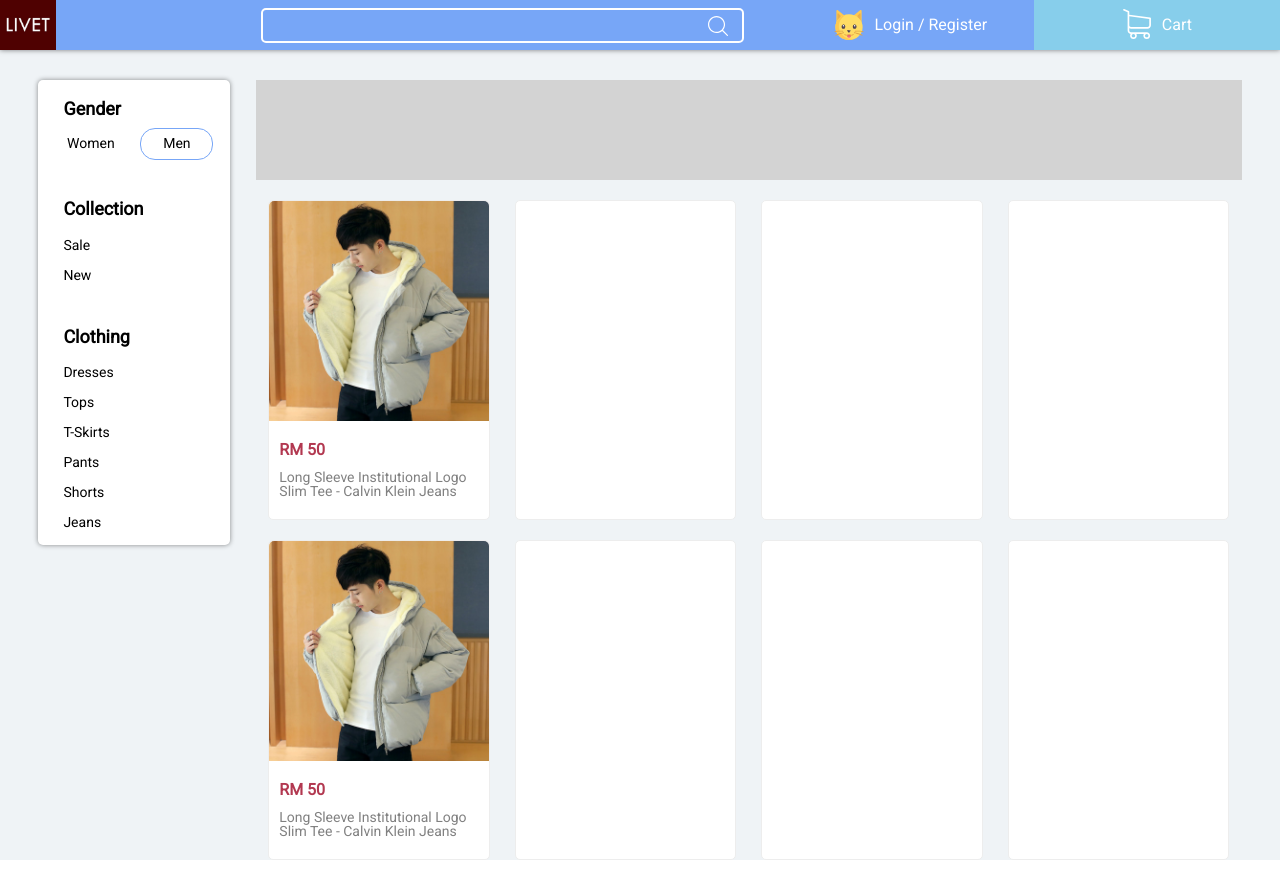
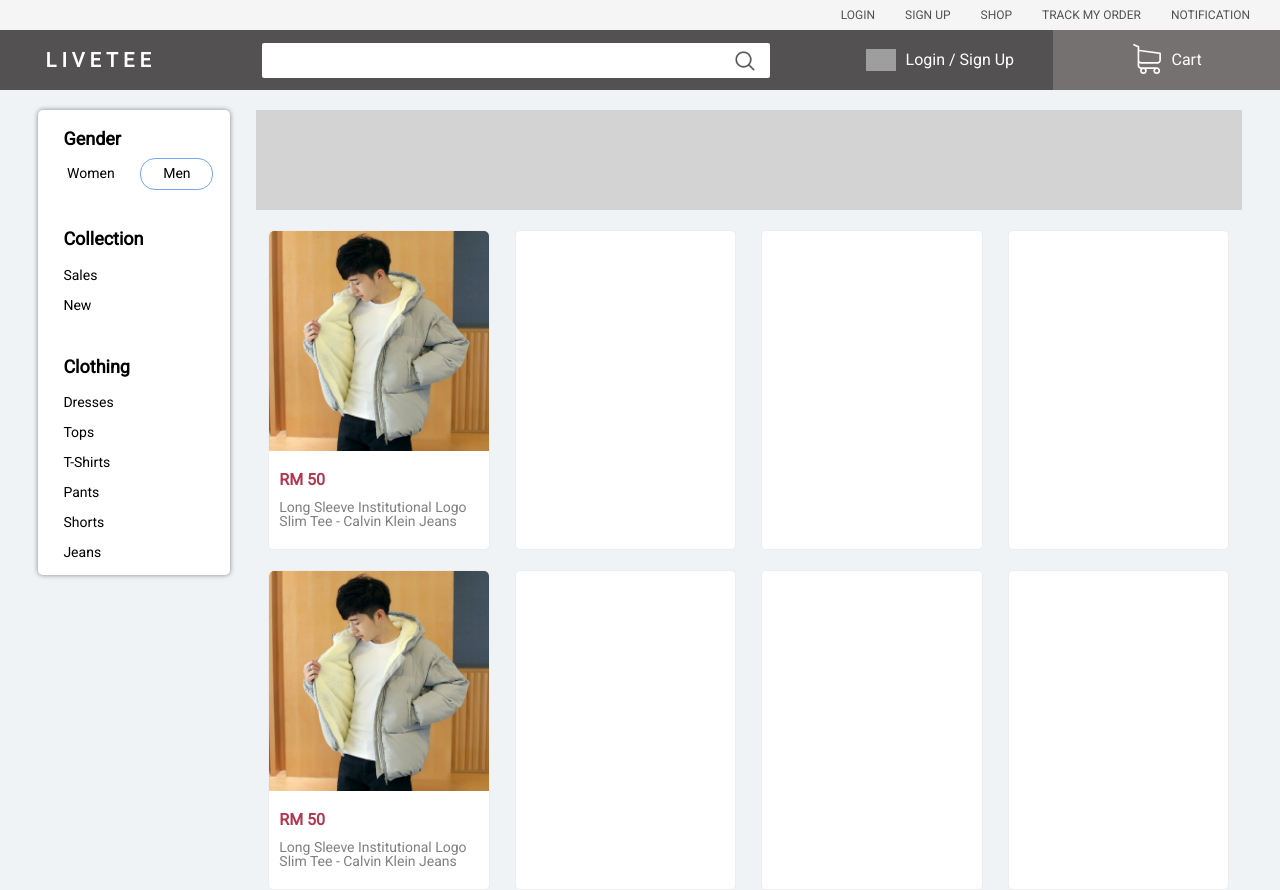
Before and after one commit to wayneng6010/LiveTee, a PHP site: page /html/userHome.html in a window 1280 px wide. Before the commit the page ends 860 px from the top, so only its background shows below. Run offline with PHP 8.4, Linux system fonts and the light colour scheme; grey boxes are pictures that could not be loaded.

Commit message:
user header

```diff
--- a/css/style.css
+++ b/css/style.css
@@ -108,18 +108,69 @@ div#loginInner p{
 	border-bottom: 3px solid #D3E3FC;
 }
 
-div#headerUser{
+div#headerUserTopNav{
 	width: 100%;
-	height: 50px;
-	background-color: #77a6f7;
+	height: 30px;
+	background-color: #f5f5f5;
 	display: flex;
 	position: fixed;
 	z-index: 1;
-	box-shadow: 0px 0px 5px rgba(0, 0, 0, 0.5);
+	color: #535151;
+}
+
+div#headerUserTopNav div#topNavLeft{
+	display: flex;
+	flex: .6;
+}
+
+div#headerUserTopNav div#topNavRight{
+	display: flex;
+	flex: .4;
+	align-items: center;
+  	justify-content: flex-end;
+}
+
+div#headerUserTopNav div#topNavRight a{
+	text-decoration: none;
+	margin-right: 30px;
+	font-size: 12px;
+	display: flex;
+	align-items: center;
+  	justify-content: center;
+	color: #535151;
+	text-transform: uppercase;
+}
+
+div#headerUserTopNav div#topNavRight a:hover{
+	filter: brightness(1.4);
+}
+
+div#headerUser{
+	width: 100%;
+	height: 60px;
+	background-color: #535151;
+	display: flex;
+	position: fixed;
+	z-index: 1;
+	margin-top: 30px;
 }
 
 div#headerUser #flexLeft{
-	flex: 0.1;
+	flex: 0.2;
+	padding-left: 10px;
+	display: flex;
+	align-items: center;
+  	justify-content: center;
+  	text-align: center;
+  	letter-spacing: 5px;
+  	font-weight: bold;
+}
+
+div#headerUser #flexLeft a{
+	height: 100%;
+	display: flex;
+	align-items: center;
+  	justify-content: center;
 }
 
 div#headerUser #flexMiddle{
@@ -129,23 +180,24 @@ div#headerUser #flexMiddle{
   	justify-content: center;
   	text-align: center;
   	margin: auto;
-  	color: white;
   	font-style: bold;
 }
 
 div#headerUser #flexMiddle form{
-	margin-top: 8px;
+	margin-top: 13px;
 	width: 100%;
 }
 
 div#headerUser #flexMiddle form input[type=text]{
-	width: 70%;
+	width: 80%;
 	min-width: 100px;
 	height: 35px;
 	padding: 12px 10px;
-	margin-left: 15%;
 	box-sizing: border-box;
-	border-radius: 5px;
+	border-radius: 2px;
+	background-color: white;
+  	color: #535151;
+
 }
 
 div#headerUser #flexMiddle form input[type=image]{
@@ -182,12 +234,22 @@ div#headerUser #flexRight2{
 	align-items: center;
   	justify-content: center;
 	flex: 0.25;
-	background-color: skyblue;
+	background-color: #757171;
 	transition-duration: .2s;
 }
 
 div#headerUser #flexRight2 a{
 	text-decoration: none;
+	width: 100%;
+}
+
+div#headerUser #flexRight2 a div#cartDiv{
+	display: flex;
+	align-items: center;
+  	justify-content: center;
+	height: 50px;
+	background-color: #757171;
+	width: 100%;
 }
 
 div#headerUser #flexRight2 p{
@@ -413,7 +475,7 @@ div#sideBar button img{
 
 div#userSidebar{
   	position: fixed;
-  	top: 50px;
+  	top: 80px;
   	background-color: white;
   	margin-top: 30px;
   	margin-left: 3%;
@@ -431,7 +493,7 @@ div#sorting{
 	height: 100px;
 	position: relative;
 	left: 20%;
-	top: 80px;
+	top: 110px;
 	background-color: lightgrey;
 	margin-bottom: 20px;
 }
@@ -441,7 +503,7 @@ div#clothing{
 	min-width: 200px;
 	position: relative;
 	left: 20%;
-	top: 80px;
+	top: 110px;
 	/*border: 1px solid red;*/
 }
 
--- a/html/userHome.html
+++ b/html/userHome.html
@@ -6,25 +6,45 @@
 	<link href="https://fonts.googleapis.com/css?family=Roboto" rel="stylesheet">
 </head>
 <body>
+	<div id="headerUserTopNav">
+		<div id="topNavLeft">
+
+		</div>
+
+		<div id="topNavRight">
+			<a href="#">Login</a>
+			<a href="#">Sign Up</a>
+			<a href="#">Shop</a>
+			<a href="#">Track My Order</a>
+			<a href="#">Notification</a>
+		</div>
+	</div>
+
 	<div id="headerUser">
-		<div id="flexLeft"><a href="../html/adminHome.html"><img src="../Asset/Image/logo.jpg" width="auto" height="50"></a></div>
+		<div id="flexLeft">
+			<a href="../html/adminHome.html">
+				<p>LIVETEE</p>
+			</a>
+		</div>
 		<div id="flexMiddle">
 			<form action="/action_page.php" method="get">
 				<input type="text" name="searchTxt">
-				<input type="image" src="../Asset/Image/search.svg" width="20" height="auto" name="searchBtn">
+				<input type="image" src="../Asset/Image/search.png" width="20" height="auto" name="searchBtn">
 			</form>
 		</div>
 		<div id="flexRight1">
-			<img src="../Asset/Image/userProfile.svg" width="30" height="auto">
-			<p><a href="#">Login</a> / <a href="#">Register</a></p>
+			<img src="../Asset/Image/Profile.svg" width="30" height="auto">
+			<p><a href="#">Login</a> / <a href="#">Sign Up</a></p>
 		</div>
 		<div id="flexRight2">
-			<p>
 			<a href="#">
-				<img src="../Asset/Image/cart.svg" width="30" height="auto">
-				<p>Cart</p>
+				<div id="cartDiv">
+					<p>
+					<img src="../Asset/Image/cart.svg" width="30" height="auto">
+					<p>Cart</p>
+					</p>
+				</div>
 			</a>
-			</p>
 		</div>
 	</div>
 	<div id="userSidebar">
@@ -40,7 +60,7 @@
 
 		<div id="collSidebar">
 			<p><b>Collection</b></p>
-			<a href="#">Sale</a><br>
+			<a href="#">Sales</a><br>
 			<a href="#">New</a><br>
 		</div>
 		<br>
@@ -49,7 +69,7 @@
 			<p><b>Clothing</b></p>
 			<a href="#">Dresses</a><br>
 			<a href="#">Tops</a><br>
-			<a href="#">T-Skirts</a><br>
+			<a href="#">T-Shirts</a><br>
 			<a href="#">Pants</a><br>
 			<a href="#">Shorts</a><br>
 			<a href="#">Jeans</a><br>
```
Also changed, not shown: Asset/Image/search.png (added), Asset/Image/search.svg, Asset/Image/userProfile.svg (deleted).
